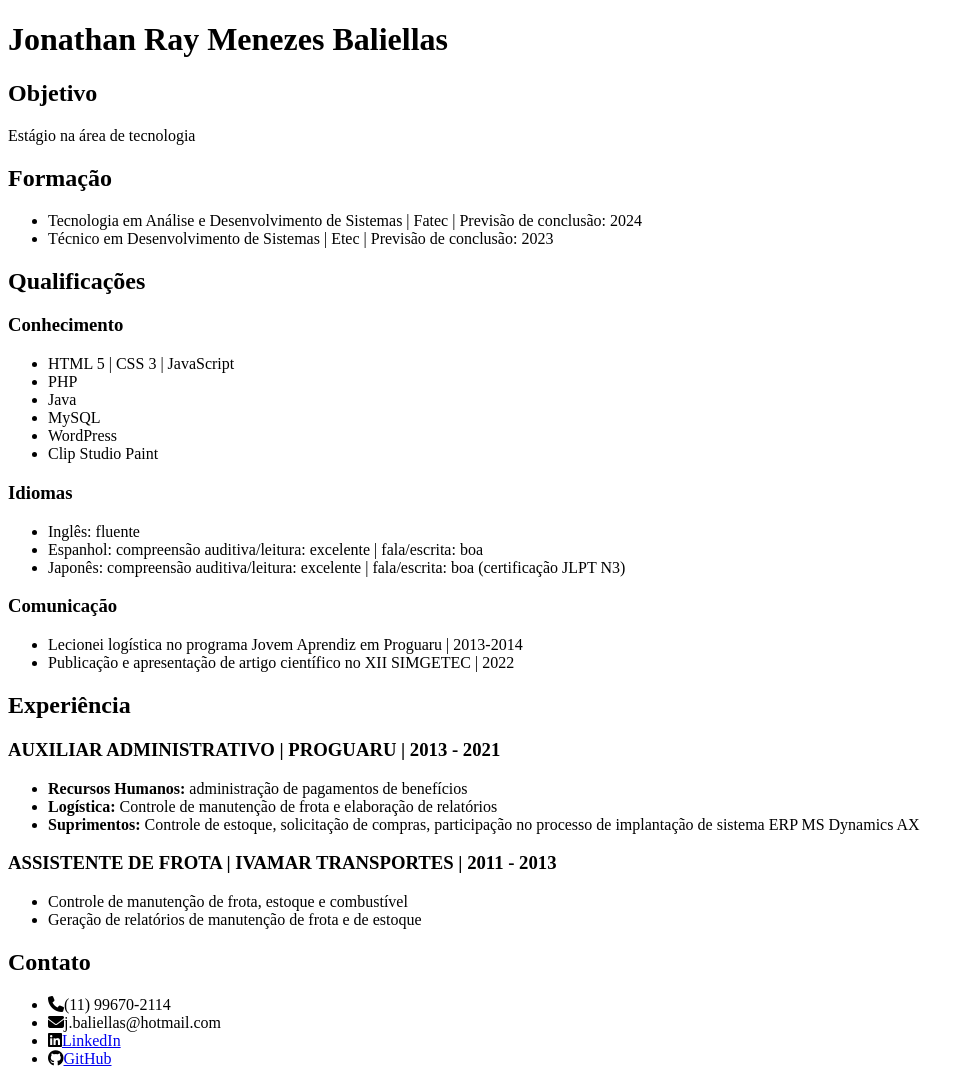
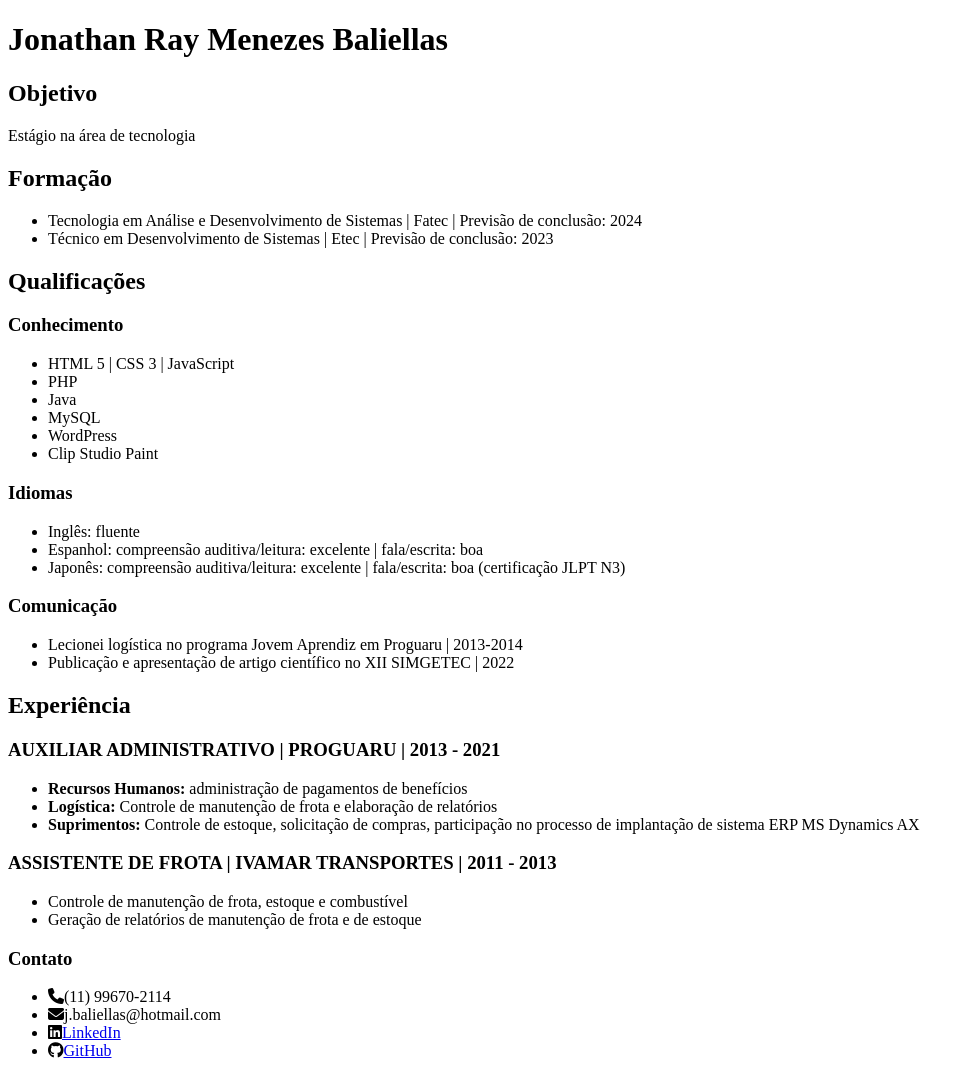
Before and after one commit to JonathanBaliellas/Curriculo, a plain HTML site: page index.html in a window 1280 px wide. Shown: the whole page, without its empty margins (0-974 px from the left). Drawn offline with Linux system fonts and the light colour scheme.

Commit message:
Update index.html

```diff
--- a/index.html
+++ b/index.html
@@ -71,7 +71,7 @@
     </main>
     <footer>
         <article>
-            <h2>Contato</h2>
+            <h3>Contato</h2>
             <nav>
                 <ul>
                     <li><i class="fa-solid fa-phone"></i></i>(11) 99670-2114</li>
```
